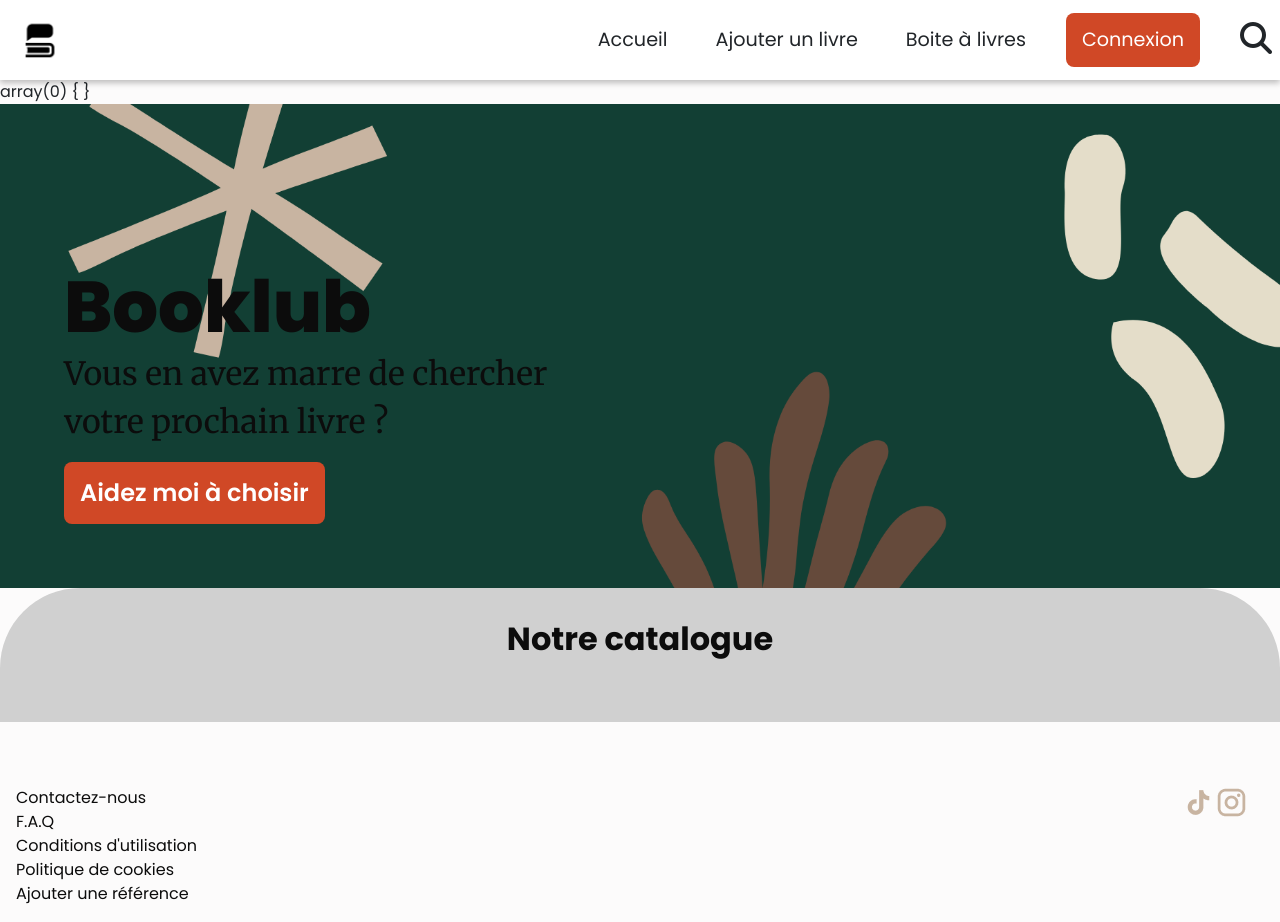
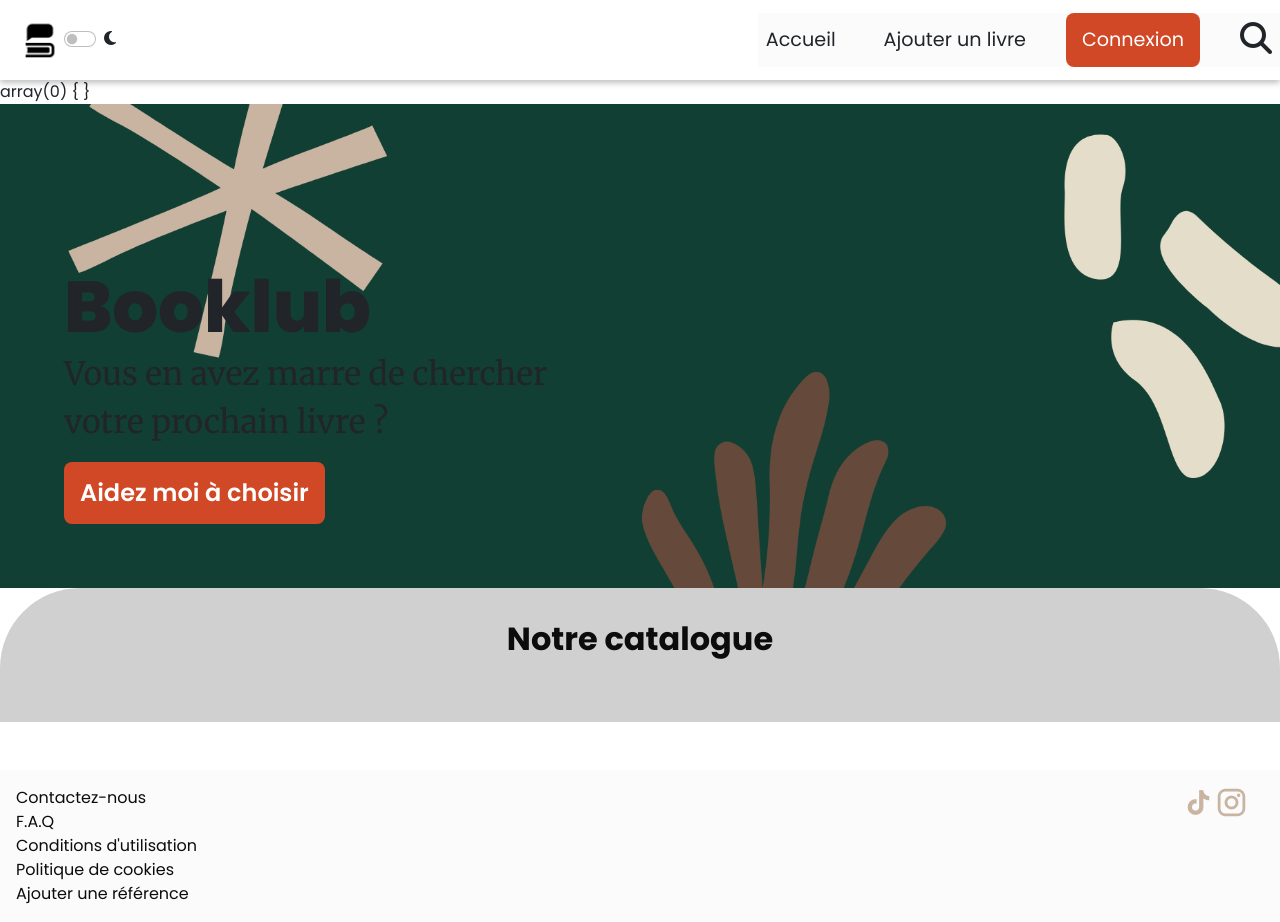
Before and after one commit to Leavlm/booklub, a PHP site: page /booklub/ in a window 1280 px wide. Run offline with PHP 8.4, Linux system fonts and the light colour scheme; data that the repository does not hold is empty; some libraries are stand-ins or nearby versions.

Commit message:
adding dark mode

```diff
--- a/css/style.css
+++ b/css/style.css
@@ -28,7 +28,6 @@ h6 {
 body {
   font-family: "Merriweather", serif;
   font-family: "Poppins", sans-serif;
-  background-color: #fcfbfb;
 }
 
 ul {
@@ -167,12 +166,17 @@ ul {
 }
 
 /* NAVBAR  */
+.nav {
+  background-color: #fcfbfb;
+}
+
 .nav__lst {
   display: flex;
   flex-direction: row;
   align-items: center;
   gap: 2rem;
   font-size: 1.2rem;
+  background-color: #fcfbfb !important;
 }
 
 .nav__itm:hover {
@@ -193,7 +197,6 @@ ul {
 
 @media screen and (max-width: 768px) {
   .nav {
-    background-color: #d0d0d0;
     position: absolute;
     z-index: 20;
     width: 100vw;
@@ -205,6 +208,7 @@ ul {
     flex-direction: column;
     margin: 0 auto;
     width: 100vw;
+    background-color: #fcfbfb;
   }
   .nav__lst:last-child {
     border-radius: 0 0 2rem 2rem;
@@ -250,14 +254,12 @@ ul {
 .intro__ttl {
   font-size: 3rem;
   font-weight: 800;
-  color: #0C0C0C;
 }
 
 .intro__txt {
   font-family: "Merriweather";
   font-weight: 400;
   font-size: 1.2rem;
-  color: #0C0C0C;
   margin: 0 0 1rem 0;
 }
 
@@ -315,7 +317,6 @@ ul {
     display: block;
   }
   .header__lst {
-    background-color: #fcfbfb;
     height: 5rem;
     display: flex;
     flex-direction: row;
@@ -337,6 +338,11 @@ ul {
   }
   .header__logo {
     margin: 0 auto;
+  }
+  .header__switch {
+    position: absolute;
+    left: 2rem;
+    font-size: 1.2rem;
   }
   .header__nav > .header__icn {
     position: absolute;
@@ -541,8 +547,9 @@ ul {
     border-radius: 1rem;
   }
   .card__img {
-    width: 12rem;
-    height: 15rem;
+    aspect-ratio: 2/3;
+    -o-object-fit: cover;
+       object-fit: cover;
   }
   .card__ttl {
     justify-content: center;
@@ -647,4 +654,9 @@ ul {
 
 .btn__spacing {
   margin: 0.2rem;
+}
+
+.dark {
+  background-color: #303030;
+  color: #fcfbfb;
 }/*# sourceMappingURL=style.css.map */
--- a/includes/_head.php
+++ b/includes/_head.php
@@ -18,4 +18,4 @@
     <title>Recherche
     </title>
 </head>
-<body>
+<body class="">
--- a/includes/_header.php
+++ b/includes/_header.php
@@ -1,11 +1,13 @@
-
-
 <header class="header">
     <ul class="header__lst">
         <li class="header__logo">
             <a href="index.php">
-                <img class="header__img" src="img/petit-logo-blk.png" alt="icône de logo">
+                <img class="header__img logo-js" src="img/petit-logo-blk.png" alt="icône de logo">
             </a>
+        </li>
+        <li class="form-check form-switch header__switch">
+            <input class="form-check-input" type="checkbox" role="switch" id="dark-mode-toggle">
+            <label class="form-check-label " for="dark-mode-toggle"><i class="fa-solid fa-moon toggle-icon-js"></i></label>
         </li>
         <li class="header__nav hidden" id="header">
             <i class="fa-solid fa-bars header__icn"></i>
@@ -16,8 +18,8 @@
         <ul class="nav__lst">
             <li class="nav__itm"><a href="index.php">Accueil</a></li>
             <li class="nav__itm"><a href="new-book.php">Ajouter un livre</a></li>
-            <li class="nav__itm">Boite à livres</li>
-            <li class="cta__txt--little"> <?php if(empty($_SESSION)){ ?><a href="connexion.php">Connexion</a> <?php } else if (!empty($_SESSION)){?><a href="logout.php">Déconnexion</a><?php } ?></li>
+            <!-- <li class="nav__itm">Boite à livres</li> -->
+            <li class="cta__txt--little"> <?php if (empty($_SESSION)) { ?><a href="connexion.php">Connexion</a> <?php } else if (!empty($_SESSION)) { ?><a href="logout.php">Déconnexion</a><?php } ?></li>
 
             <?php if (!empty($_SESSION)) { ?><div class="nav__wrap">
                     <li class="nav__itm">
--- a/js/search.js
+++ b/js/search.js
@@ -1,3 +1,30 @@
+
+//------------------------------------------
+// TOGGLE DARK MODE
+//------------------------------------------
+
+const darkModeToggle = document.getElementById('dark-mode-toggle');
+const iconElement = document.querySelector('.toggle-icon-js');
+const logoElement = document.querySelector('.logo-js');
+
+darkModeToggle.addEventListener('change', () => {
+        document.body.classList.toggle('dark');
+        document.querySelector('.header').classList.toggle('dark');
+        if (document.body.className === 'dark'){
+            iconElement.classList.remove('fa-moon');
+            iconElement.classList.add('fa-sun');
+            logoElement.setAttribute('src', 'img/logo-lg.png')
+
+        }
+        else{
+            iconElement.classList.remove('fa-sun');
+            iconElement.classList.add('fa-moon');
+            logoElement.setAttribute('src', 'img/petit-logo-blk.png')
+        }
+})
+
+
+
 // -------------------------------
 // LIMITING NB OF LETTER IN CARDS
 // -------------------------------
--- a/scss/_reset.scss
+++ b/scss/_reset.scss
@@ -31,8 +31,8 @@ h6 {
 body {
     font-family: 'Merriweather', serif;
     font-family: 'Poppins', sans-serif;
-    background-color: $primary;
-    ;
+    // background-color: $primary;
+    // color: $black;
 }
 
 ul {
--- a/scss/_var.scss
+++ b/scss/_var.scss
@@ -5,6 +5,7 @@ $lightPop: #D04826;
 $grey: #d0d0d0;
 $white: #fff;
 $black: #0C0C0C;
+$dark: #303030;
 // $primary: #654A3B;
 // $secondary: #C8B4A1;
 // $somberPop: #123F34;
--- a/scss/components/_cards.scss
+++ b/scss/components/_cards.scss
@@ -48,8 +48,8 @@
     }
 
     .card__img {
-        width: 12rem;
-        height: 15rem;
+        aspect-ratio: 2 / 3;
+        object-fit: cover;
 
 }
     .card__ttl{
--- /dev/null
+++ b/scss/components/_dark.scss
@@ -0,0 +1,4 @@
+.dark{
+    background-color: $dark ;
+    color: $primary;
+}
--- a/scss/components/_header.scss
+++ b/scss/components/_header.scss
@@ -39,7 +39,7 @@
         display: block;
 
         &__lst {
-            background-color: $primary;
+            // background-color: $primary;
             height: 5rem;
             display: flex;
             flex-direction: row;
@@ -69,6 +69,14 @@
             margin: 0 auto;
         }
 
+        &__switch{
+            position: absolute;
+            left: 2rem;
+            font-size: 1.2rem;
+
+        }
+
+
 
     }
 
--- a/scss/components/_intro.scss
+++ b/scss/components/_intro.scss
@@ -16,14 +16,12 @@
 .intro__ttl {
     font-size: 3rem;
     font-weight: 800;
-    color: $black;
 }
 
 .intro__txt {
     font-family: 'Merriweather';
     font-weight: 400;
     font-size: 1.2rem;
-    color: $black;
     margin: 0 0 1rem 0;
 }
 
--- a/scss/components/_navbar.scss
+++ b/scss/components/_navbar.scss
@@ -1,5 +1,8 @@
 /* NAVBAR  */
 
+.nav{
+    background-color: $primary;
+}
 
 .nav__lst {
     display: flex;
@@ -7,6 +10,7 @@
     align-items: center;
     gap: 2rem;
     font-size: 1.2rem;
+    background-color: $primary !important;
 }
 
 .nav__itm:hover {
@@ -31,7 +35,7 @@
 @media screen and (max-width: 768px) {
 
     .nav {
-        background-color: $grey;
+        // background-color: $grey !important;
         position: absolute;
         z-index: 20;
         width: 100vw;
@@ -43,6 +47,7 @@
             flex-direction: column;
             margin: 0 auto;
             width: 100vw;
+            background-color: $primary;
 
         }
 
--- a/scss/style.scss
+++ b/scss/style.scss
@@ -18,3 +18,4 @@
 @import "components/_seller";
 @import "components/_form";
 @import "components/_btn.scss";
+@import "components/_dark.scss";
```
Also changed, not shown: 1 other file. Lines whose indentation alone changed are shown as unchanged.
